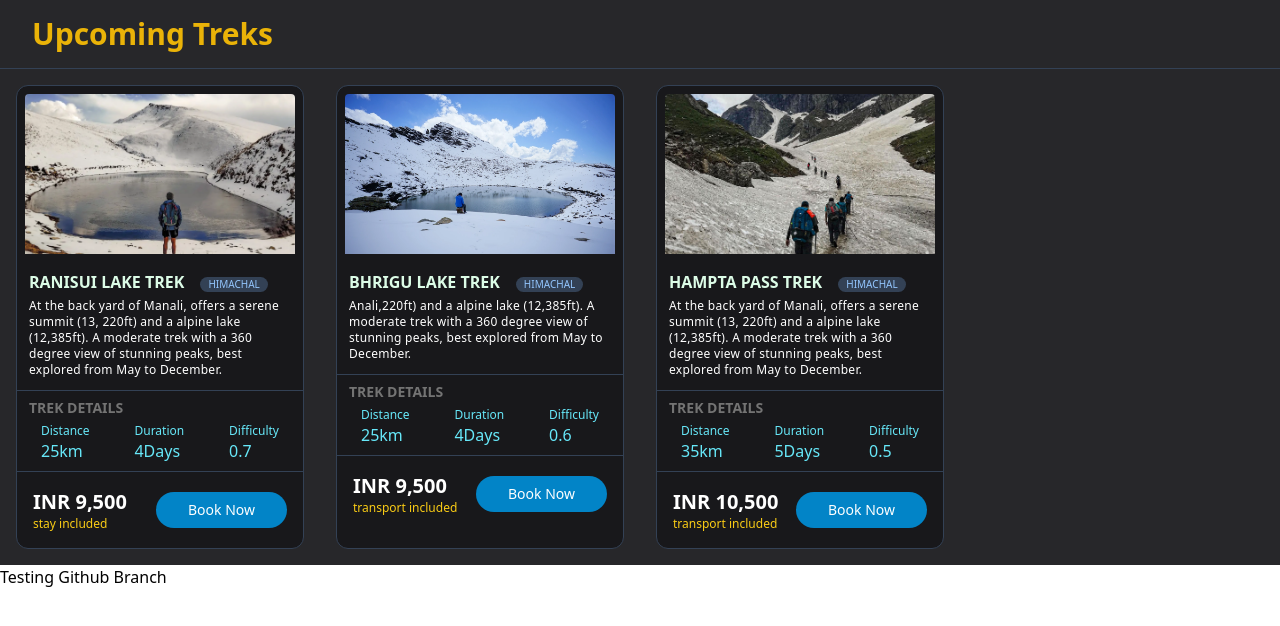
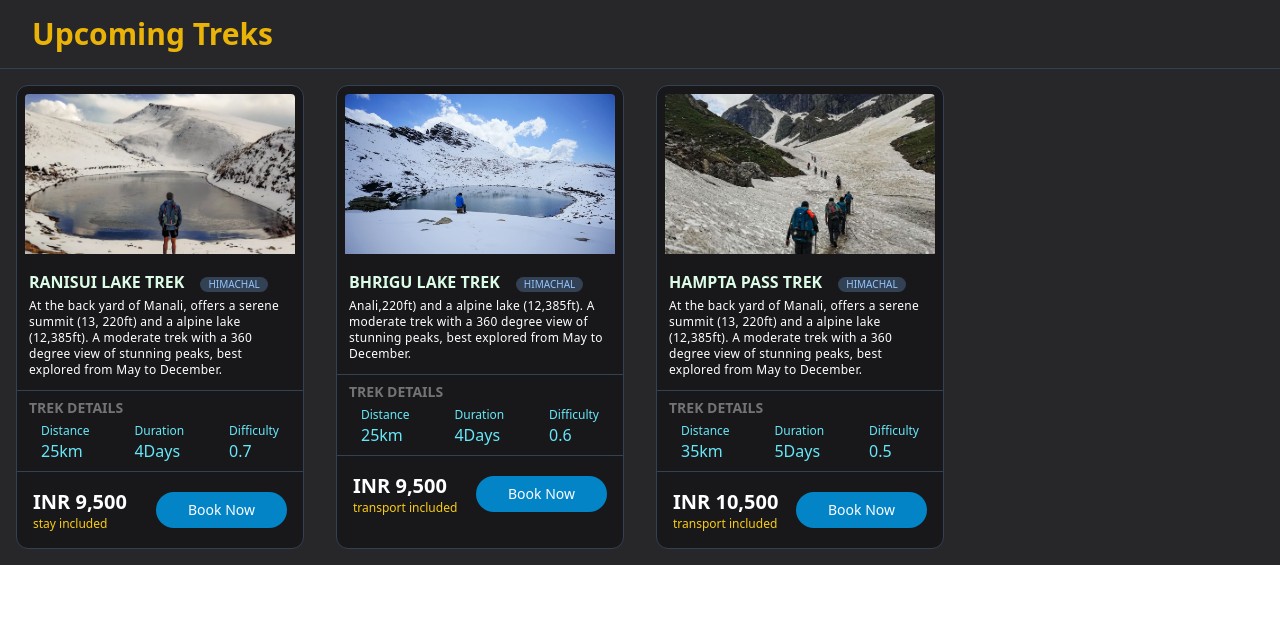
Before and after one commit to Pritam-00/My-App, a React (Create React App) app: page / in a window 1280 px wide. Shown: the top 626 px of the page. Built offline with nearby package versions, Linux system fonts and the light colour scheme.

Commit message:
new testes branch working correctly

```diff
--- a/src/App.js
+++ b/src/App.js
@@ -55,7 +55,7 @@ function App() {
    <>
     <UpcomingTreks />
     <TrekCardsBox mockdata={mockdata}  />
-    <p>Testing Github Branch</p>
+
     </>
   );
 }
```
